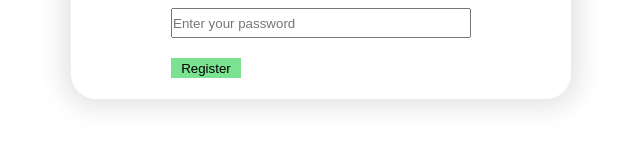
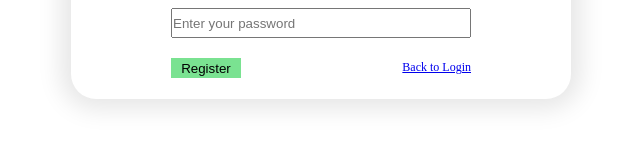
Before and after one commit to VladyslavHimself/todoApp, a React (Create React App) app: page /register in a window 1280 px wide. Shown: the part 401-548 px from the top of the page, without its empty margins (319-959 px from the left). Built offline with nearby package versions, Linux system fonts and the light colour scheme.

Commit message:
fixed some Ui elements

```diff
--- a/src/components/Auth/Auth.jsx
+++ b/src/components/Auth/Auth.jsx
@@ -33,7 +33,6 @@ const Auth = () => {
         }
     }
 
-
     return (
         <div className={classes.Auth}>
             <div className={classes.Auth__logo}> Simple #TODO</div>
--- a/src/components/Login-group/LoginGroup.jsx
+++ b/src/components/Login-group/LoginGroup.jsx
@@ -16,11 +16,12 @@ const LoginGroup = (props) => (
             {props.buttonName}
         </button>
         {
-            !props.withRegisterField ? null
+            !props.withRegisterField
+                ? <Link to={'/auth'} >Back to Login</Link>
 
-            : <Link to='/register'>
-                Register now!
-              </Link>
+                : <Link to='/register'>
+                    Register now!
+                  </Link>
         }
 
 
--- a/src/components/Register/Register.jsx
+++ b/src/components/Register/Register.jsx
@@ -3,7 +3,7 @@ import classes from './Register.module.scss';
 import {AuthGroup} from '../Auth-group/Auth-group';
 import LoginGroup from "../Login-group/LoginGroup";
 import axios from 'axios';
-
+import {Link} from "react-router-dom";
 
 const Register = () => {
 
@@ -45,6 +45,8 @@ const Register = () => {
                 userData={userData}
                 loginRequest={registerRequest}
             />
+
+
         </div>
     );
 };
```
